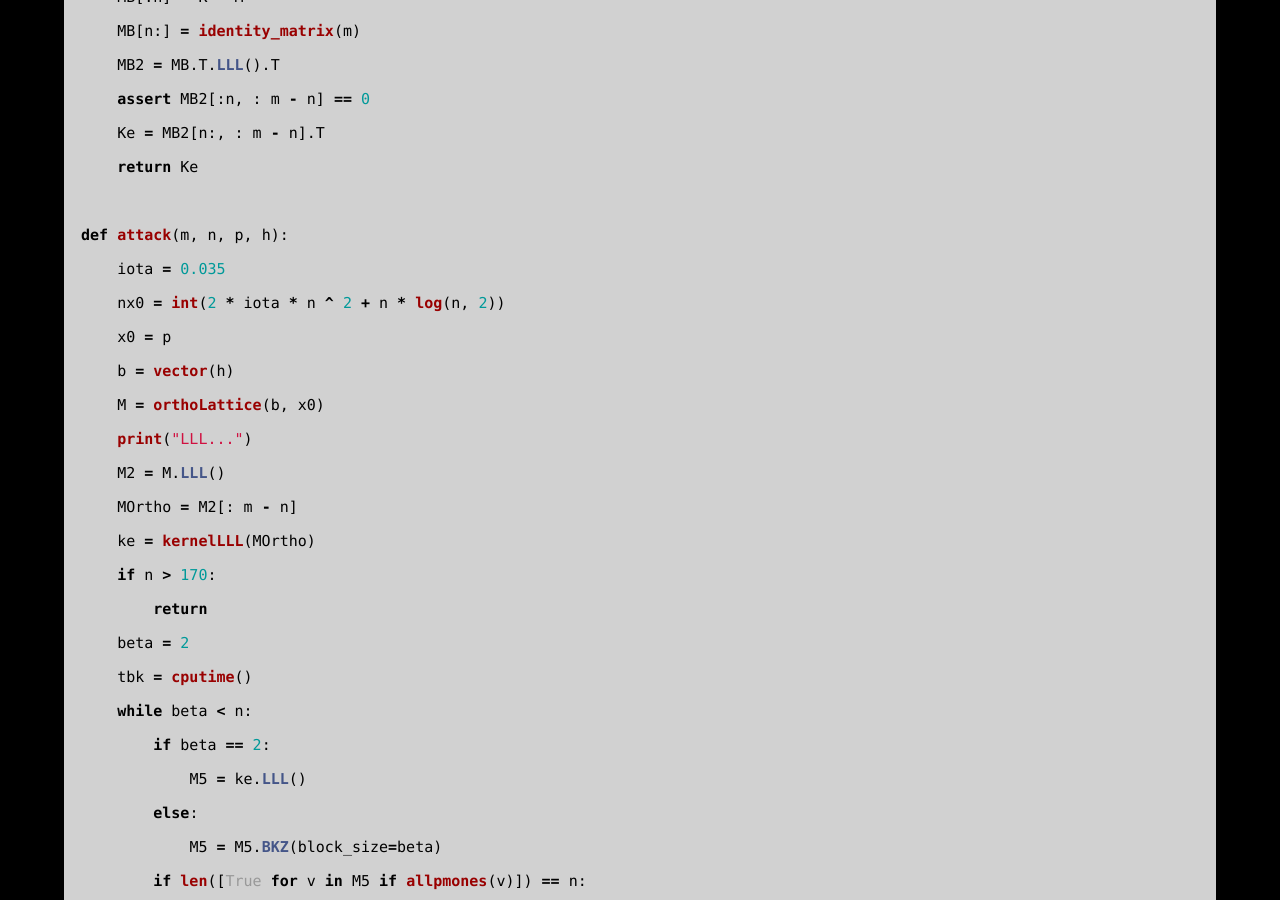
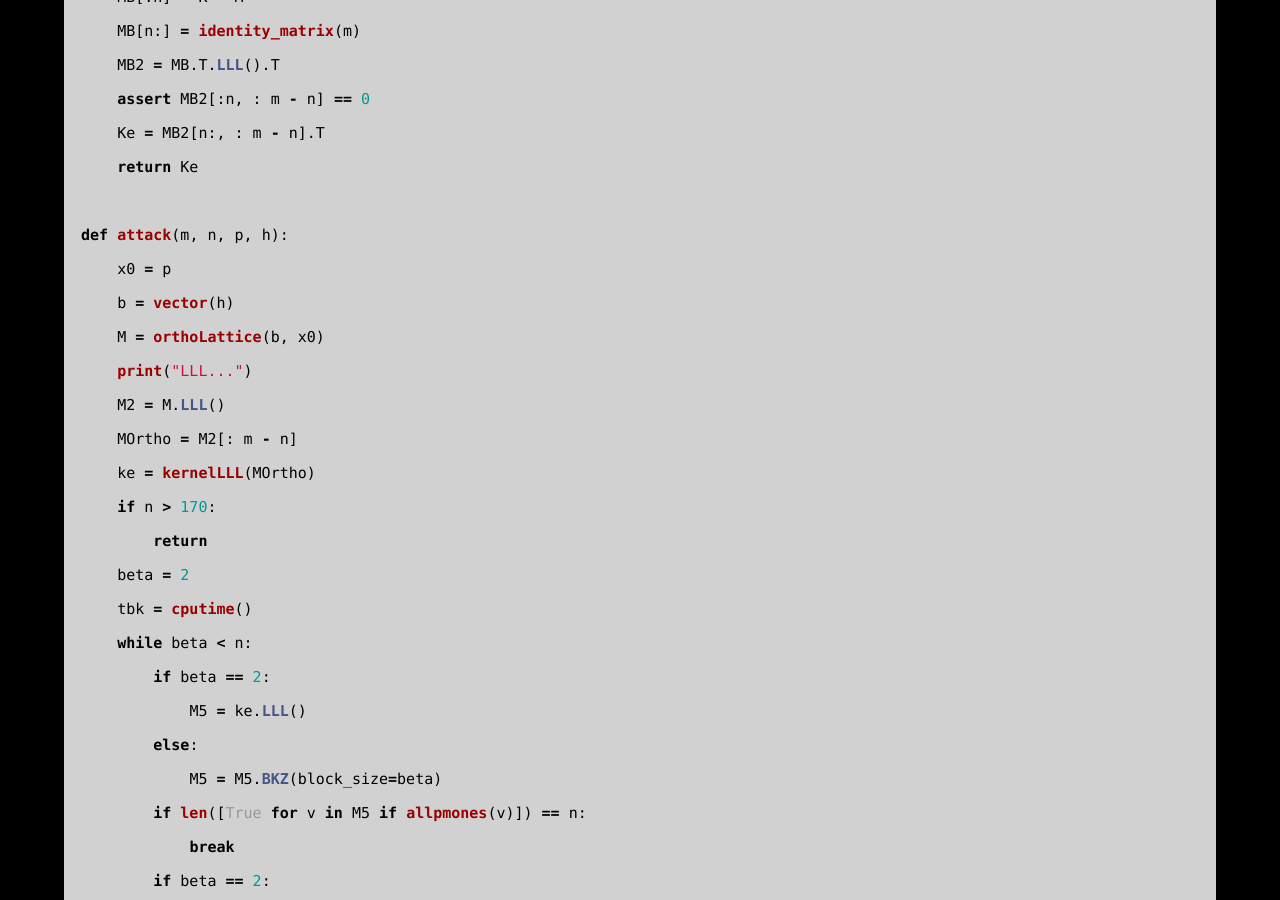
Before and after one commit to AC01010/Connor-McCartney.github.io, a Jekyll site: the page built from _posts/2012-12-25-fat-hubble-ctf-2022.md, in a window 1280 px wide and 900 px high, scrolled down 2623 px. Built offline with Jekyll 4.4.1, drawn with Linux system fonts in a browser that asks for light colours.

Commit message:
Update 2012-12-25-fat-hubble-ctf-2022.md

```diff
--- a/_posts/2012-12-25-fat-hubble-ctf-2022.md
+++ b/_posts/2012-12-25-fat-hubble-ctf-2022.md
@@ -88,8 +88,6 @@ def kernelLLL(M):
     return Ke
 
 def attack(m, n, p, h):
-    iota = 0.035
-    nx0 = int(2 * iota * n ^ 2 + n * log(n, 2))
     x0 = p
     b = vector(h)
     M = orthoLattice(b, x0)
```
